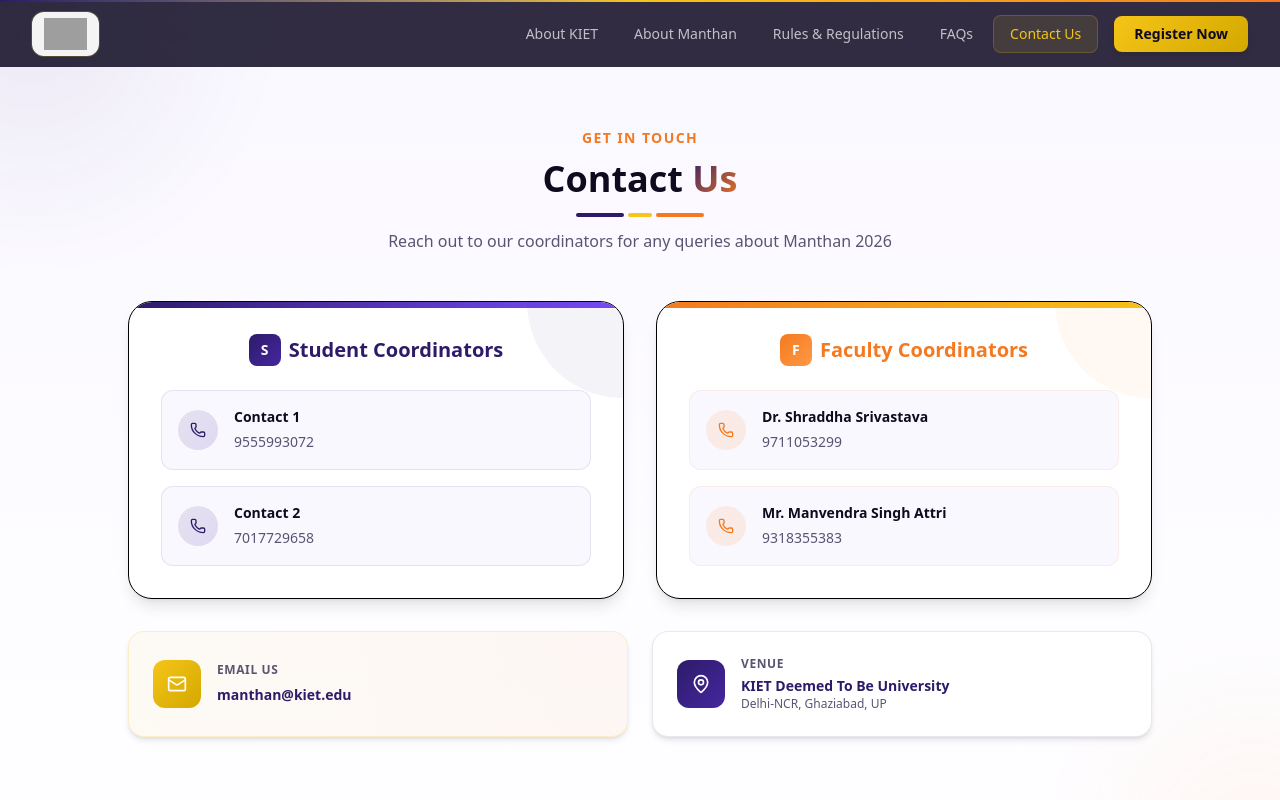
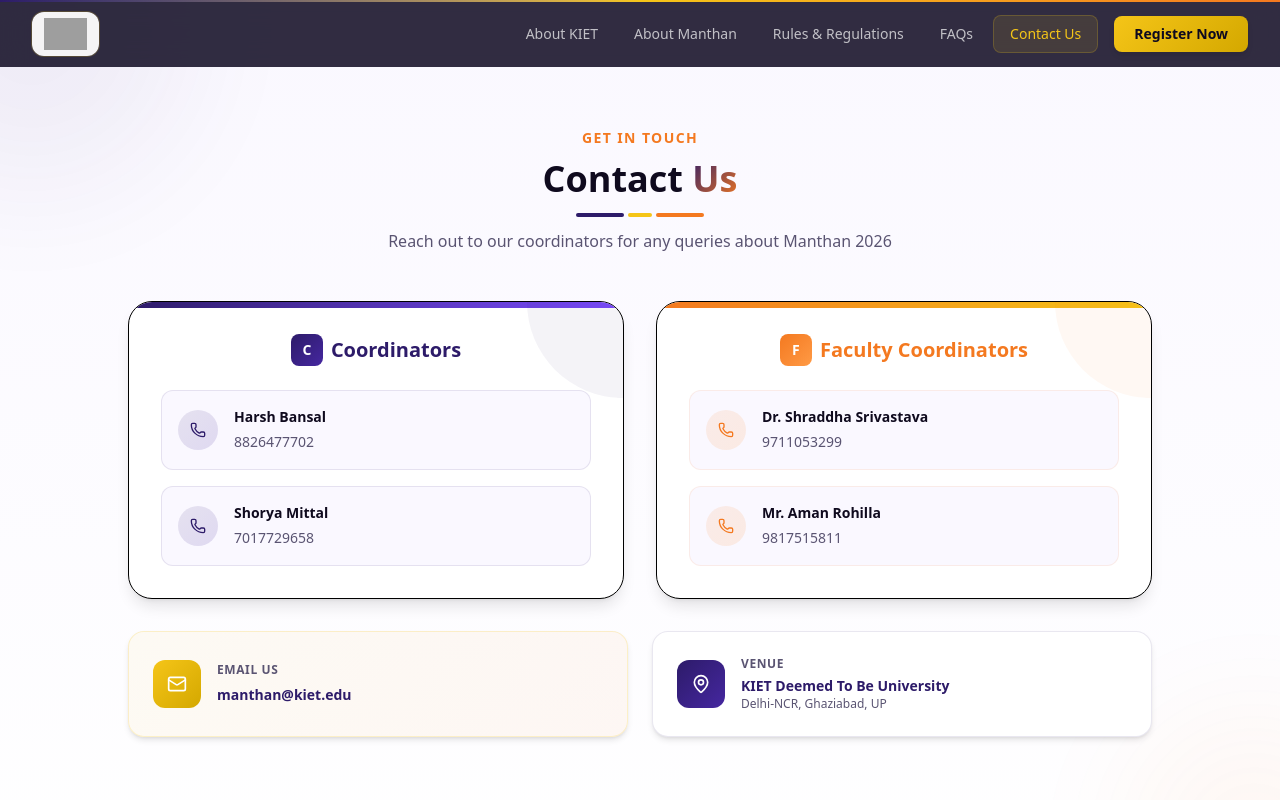
Before and after one commit to shashank-singh-singhania/manthan-website, a Next.js app: page /contact in a window 1280 px wide. Shown: the top 800 px of the page. Built offline with nearby package versions, Linux system fonts and the light colour scheme; grey boxes are pictures that could not be loaded.

Commit message:
update(content): add Quizzinga collaboration and update coordinator/faculty contacts

```diff
--- a/src/app/contact/page.jsx
+++ b/src/app/contact/page.jsx
@@ -41,7 +41,7 @@
           </div>
 
           <div className="grid md:grid-cols-2 gap-8 mb-8">
-            {/* Student Coordinators */}
+            {/* Coordinators */}
             <div className="rounded-3xl p-8 border shadow-lg hover:shadow-xl transition-all duration-300 bg-white animate-fade-in-up delay-200 relative overflow-hidden group">
               <div className="absolute top-0 left-0 w-full h-1.5 rounded-t-3xl"
                 style={{ background: "linear-gradient(90deg, #2D1B69, #7C4DFF)" }} />
@@ -49,11 +49,11 @@
                 style={{ background: "#2D1B69" }} />
               <h3 className="text-xl font-bold text-primary mb-6 flex items-center justify-center gap-2">
                 <span className="w-8 h-8 rounded-lg flex items-center justify-center text-white text-sm"
-                  style={{ background: "linear-gradient(135deg, #2D1B69, #4527A0)" }}>S</span>
-                Student Coordinators
+                  style={{ background: "linear-gradient(135deg, #2D1B69, #4527A0)" }}>C</span>
+                Coordinators
               </h3>
               <div className="space-y-4">
-                {contacts.students.map((person, idx) => (
+                {contacts.coordinators.map((person, idx) => (
                   <div key={idx}
                     className="flex items-center bg-surface p-4 rounded-xl border border-primary/10 hover:border-primary/30 hover:-translate-y-0.5 transition-all duration-300 group/card">
                     <div className="w-10 h-10 rounded-full flex items-center justify-center mr-4 shrink-0"
--- a/src/components/AboutManthan.jsx
+++ b/src/components/AboutManthan.jsx
@@ -93,7 +93,7 @@
             </p>
           </div>
 
-          {/* Quiz Master */}
+          {/* Collaboration */}
           <div className="rounded-2xl p-8 border border-accent/20 bg-white shadow-sm hover:shadow-lg transition-all duration-300 hover:-translate-y-1 relative overflow-hidden group">
             <div className="absolute top-0 right-0 w-32 h-32 rounded-bl-full opacity-5 pointer-events-none"
               style={{ background: "#F47920" }} />
@@ -102,15 +102,13 @@
                 style={{ background: "linear-gradient(135deg, #F47920, #FF9A45)" }}>
                 <Award className="w-5 h-5 text-white" />
               </div>
-              <h3 className="text-xl font-bold text-accent">Quiz Master</h3>
+              <h3 className="text-xl font-bold text-accent">Quizzing Partner</h3>
             </div>
             <p className="text-textLight leading-relaxed mb-3 text-justify">
-              <span className="font-semibold text-textDark">Mr. Gautam Bose</span>,{" "}
-              Event Manager and CEO of Greycells
+              In collaboration with <span className="font-semibold text-textDark text-lg">Quizzinga</span>
             </p>
             <p className="text-textLight leading-relaxed text-justify">
-              Renowned for his unmatched energy and vast experience, Mr. Bose has made Manthan a
-              memorable intellectual fest for participants and audiences alike.
+              Organized in collaboration with Quizzinga to deliver an intellectually stimulating, vibrant, and competitive quizzing arena for young minds across India.
             </p>
           </div>
         </div>
--- a/src/data/contacts.js
+++ b/src/data/contacts.js
@@ -1,11 +1,11 @@
 const contacts = {
-  students: [
-    { name: "Contact 1", phone: "9555993072" },
-    { name: "Contact 2", phone: "7017729658" },
+  coordinators: [
+    { name: "Harsh Bansal", phone: "8826477702" },
+    { name: "Shorya Mittal", phone: "7017729658" },
   ],
   faculty: [
     { name: "Dr. Shraddha Srivastava", phone: "9711053299" },
-    { name: "Mr. Manvendra Singh Attri", phone: "9318355383" },
+    { name: "Mr. Aman Rohilla", phone: "9817515811" },
   ],
   email: "manthan@kiet.edu",
 };
--- a/src/data/faqs.js
+++ b/src/data/faqs.js
@@ -45,7 +45,7 @@
   },
   {
     q: "How can I contact the Manthan team?",
-    a: "You can reach us at manthan@kiet.edu or call: 9711053299 | 9318355383 | 9555993072 | 7017729658.",
+    a: "You can reach us at manthan@kiet.edu or call: 9711053299 | 9817515811 | 8826477702 | 7017729658.",
   },
 ];
 
```
